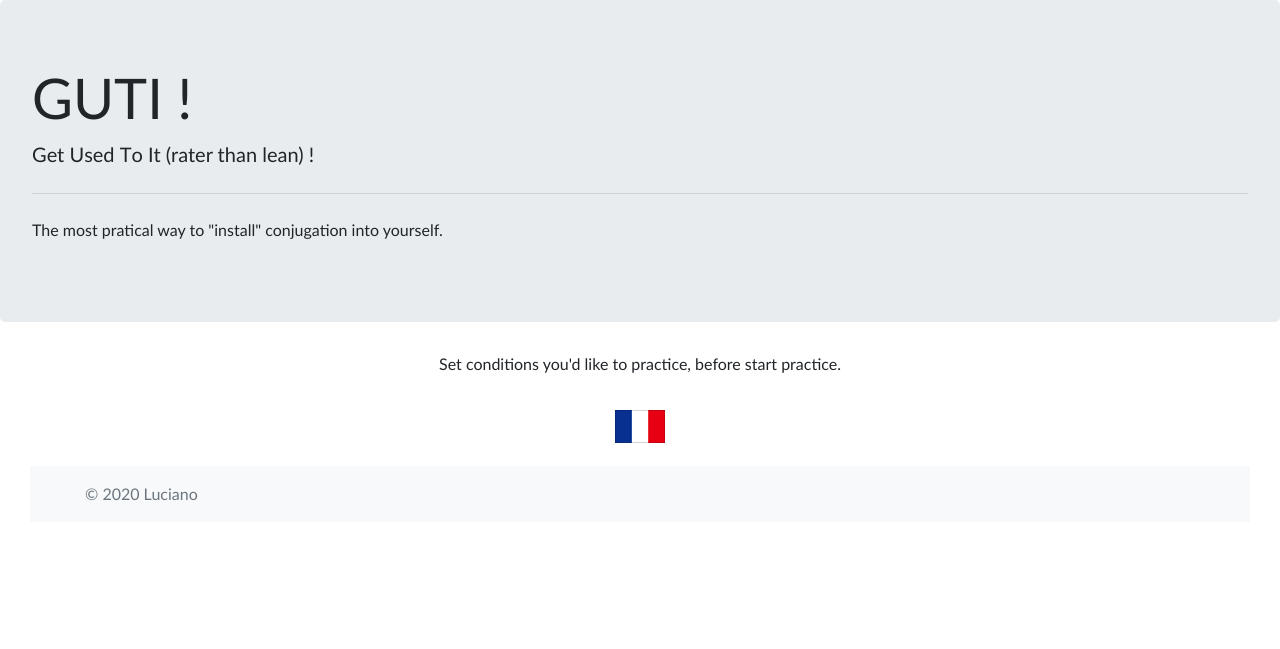
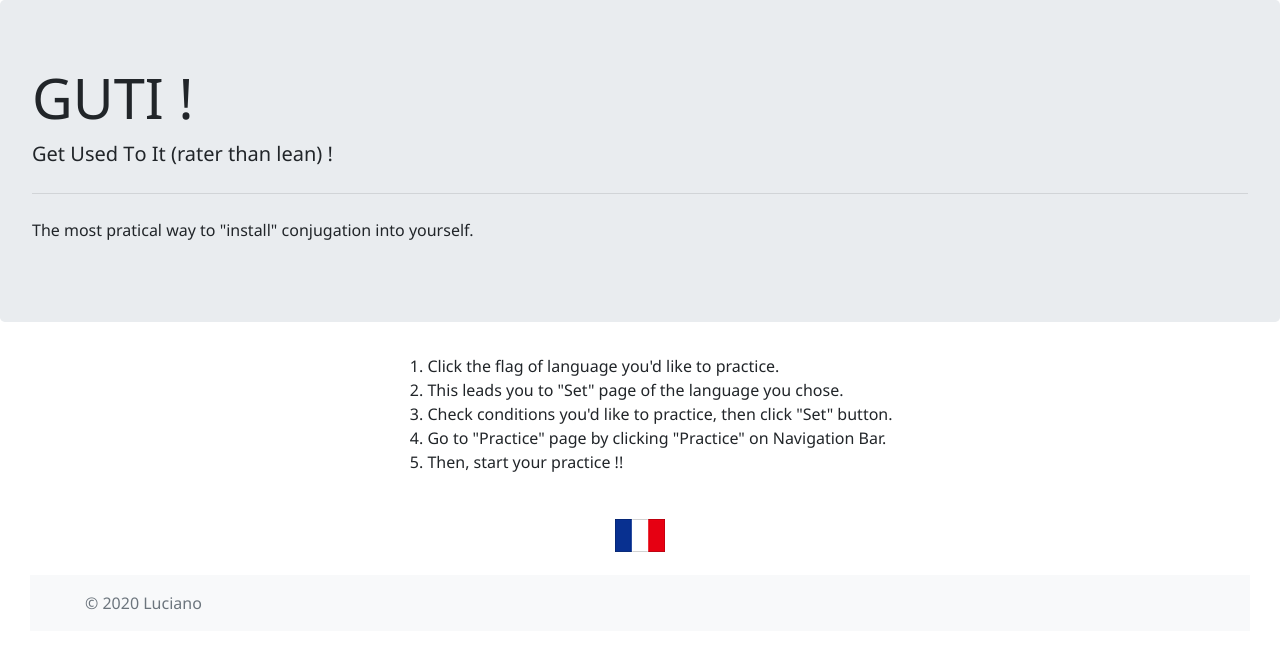
Before and after one commit to H-luciano/GUTI, a Django app: page / in a window 1280 px wide. Shown: the top 649 px of the page. Run offline with Django 3.2, Linux system fonts and the light colour scheme; some libraries are stand-ins or nearby versions.

Commit message:
Home, CSS

```diff
--- a/french/static/french/css/custom.css
+++ b/french/static/french/css/custom.css
@@ -48,5 +48,5 @@ div.container-fluid {
 
 
 body {
-font-family: 'klee','Optima','Yu Gothic','Hiragino Kaku Gothic ProN','ヒラギノ角ゴシック',sans-serif
+font-family: 'klee','Segoe UI','EuphemiaUCAS','Avenir Next','Optima','Yu Gothic','Hiragino Kaku Gothic ProN','ヒラギノ角ゴシック',sans-serif
 }
--- a/home/templates/home/guti_home.html
+++ b/home/templates/home/guti_home.html
@@ -30,7 +30,13 @@
     <div class="d-flex justify-content-center">
       <div class="d-flex row align-items-center">
         <div class="col">
-          <h6>Set conditions you'd like to practice, before start practice. </h6>
+          <ol>
+            <li>Click the flag of language you'd like to practice. </li>
+            <li>This leads you to "Set" page of the language you chose.</li>
+            <li>Check conditions you'd like to practice, then click "Set" button.</li>
+            <li>Go to "Practice" page by clicking "Practice" on Navigation Bar. </li>
+            <li>Then, start your practice !! </li>
+          </ol>
         </div>
       </div>
     </div>
@@ -39,7 +45,7 @@
       <div class="d-flex justify-content-center">
         <div class="d-flex row align-items-center" style="height:80px">
           <div class="col">
-              <a href="french/set_fr"><img src="static/home/images/frenchFrag.gif" alt="FrenchFrag"></a>
+            <a href="french/set_fr"><img src="static/home/images/frenchFrag.gif" alt="FrenchFrag"></a>
           </div>
         </div>
       </div>
```
